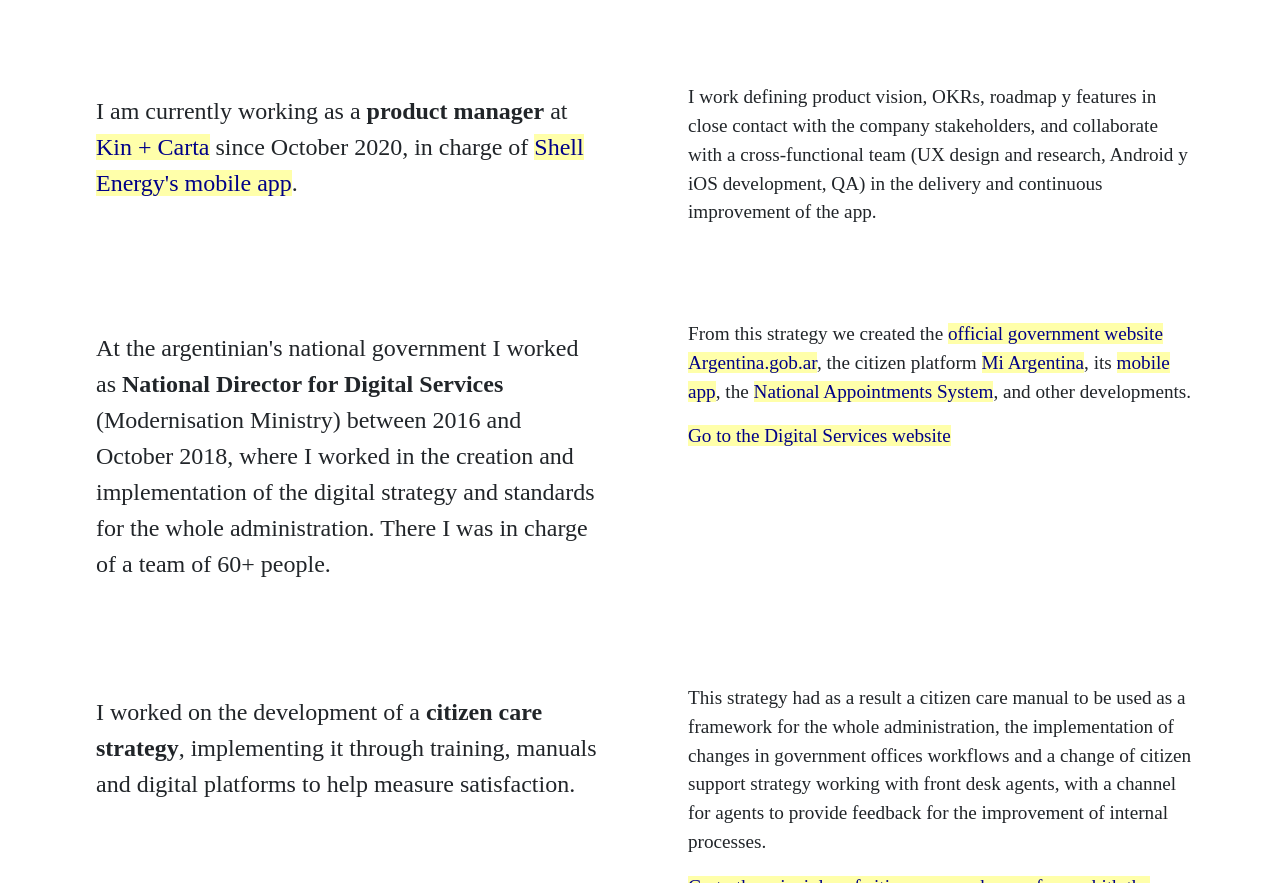
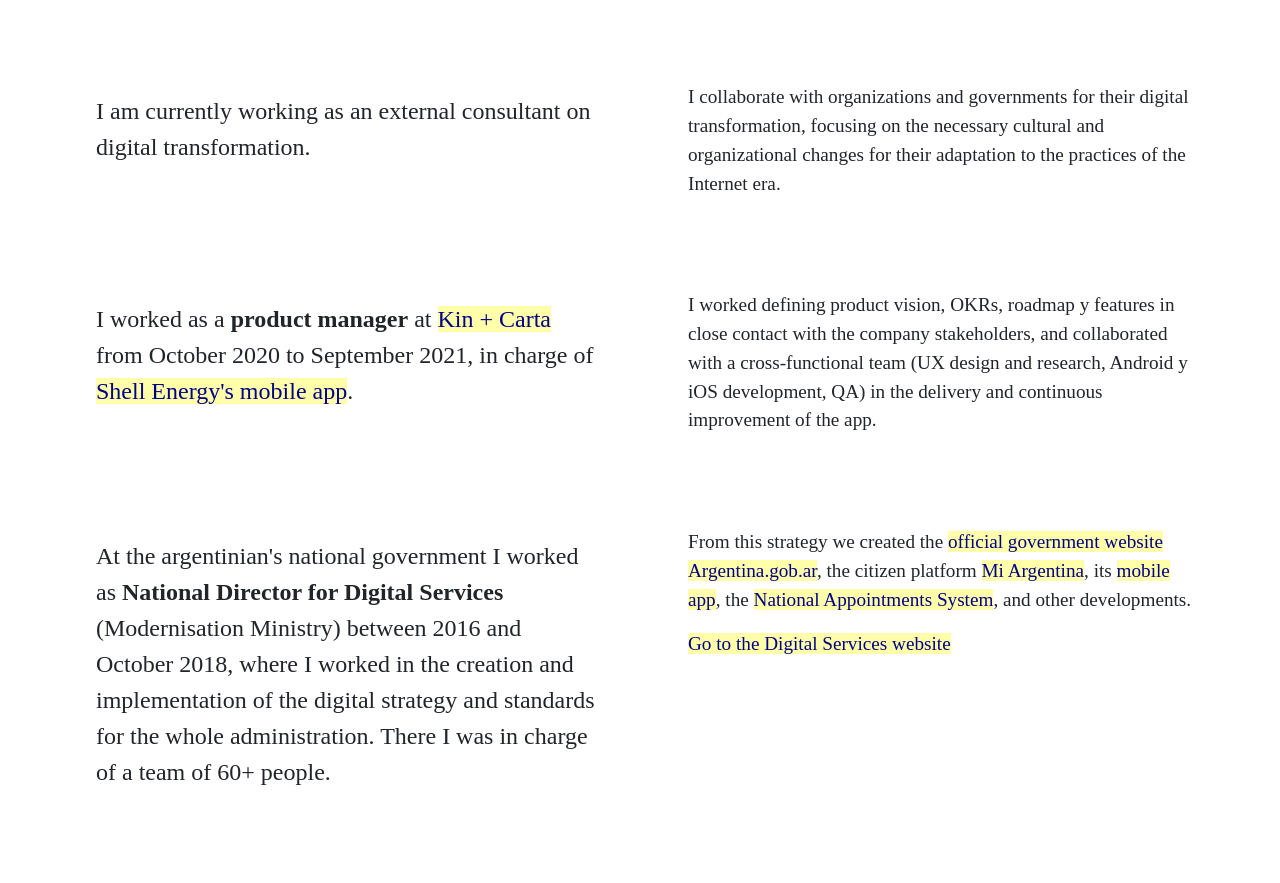
Before and after one commit to julianrod/julianrod.com, a plain HTML site: page index.en.html in a window 1280 px wide. Shown: the part 900-1783 px from the top of the page. Drawn offline with nearby package versions, Linux system fonts and the light colour scheme; a web font is replaced by a local one.

Commit message:
Updating current job for english

```diff
--- a/index.en.html
+++ b/index.en.html
@@ -58,12 +58,27 @@
 
             <div class="col-sm izquierda">
 
-                <p>I am currently working as a <strong>product manager</strong> at <a href="https://www.kinandcarta.com/en/">Kin + Carta</a> since October 2020, in charge of <a href="https://www.shellenergy.co.uk/energy/mobile-app">Shell Energy's mobile app</a>.</p>
+                <p>I am currently working as an external consultant on digital transformation.</p>
             </div>
 
             <div class="col-sm derecha">
 
-                <p>I work defining product vision, OKRs, roadmap y features in close contact with the company stakeholders, and collaborate with a cross-functional team (UX design and research, Android y iOS development, QA) in the delivery and continuous improvement of the app.</p>
+                <p>I collaborate with organizations and governments for their digital transformation, focusing on the necessary cultural and organizational changes for their adaptation to the practices of the Internet era.</p>
+
+
+                </p>
+            </div>
+</div>
+        <div class="row">
+
+            <div class="col-sm izquierda">
+
+                <p>I worked as a <strong>product manager</strong> at <a href="https://www.kinandcarta.com/en/">Kin + Carta</a> from October 2020 to September 2021, in charge of <a href="https://www.shellenergy.co.uk/energy/mobile-app">Shell Energy's mobile app</a>.</p>
+            </div>
+
+            <div class="col-sm derecha">
+
+                <p>I worked defining product vision, OKRs, roadmap y features in close contact with the company stakeholders, and collaborated with a cross-functional team (UX design and research, Android y iOS development, QA) in the delivery and continuous improvement of the app.</p>
 
 
                 </p>
```
